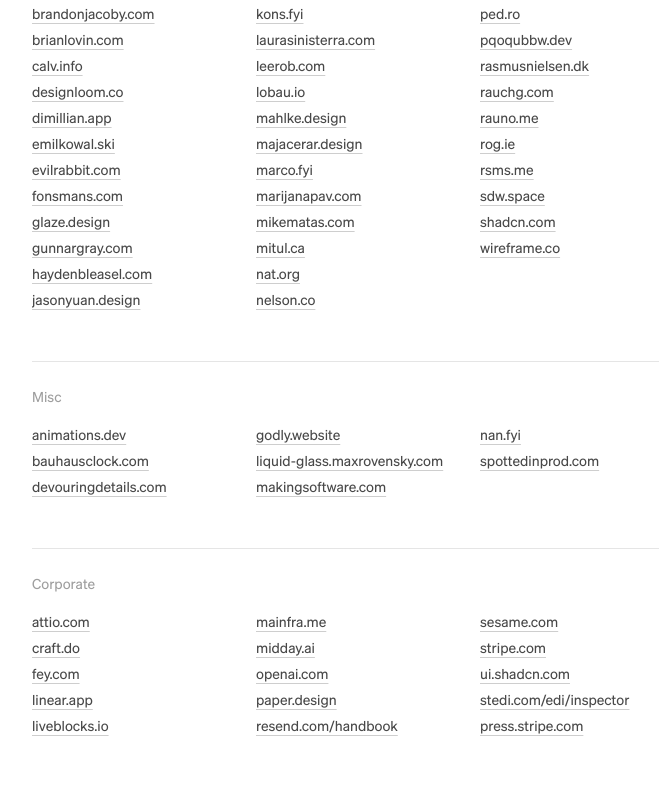
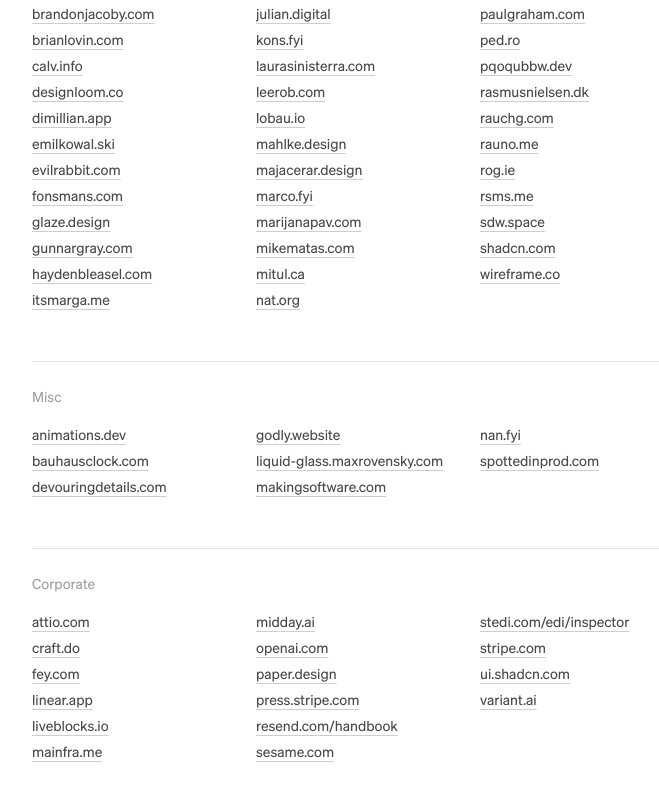
Before and after one commit to aa-io/site, a Next.js app: page /site in a window 1280 px wide. Shown: the part 300-1096 px from the top of the page, without its empty margins (267-926 px from the left). Built offline with nearby package versions, Linux system fonts and the light colour scheme.

Commit message:
add to list

```diff
--- a/data/inspiration.ts
+++ b/data/inspiration.ts
@@ -14,6 +14,7 @@
   'glaze.design',
   'gunnargray.com',
   'haydenbleasel.com',
+  'itsmarga.me',
   'jasonyuan.design',
   'jhey.dev',
   'jordan.cv',
@@ -68,12 +69,13 @@
   'midday.ai',
   'openai.com',
   'paper.design',
+  'press.stripe.com',
   'resend.com/handbook',
   'sesame.com',
+  'stedi.com/edi/inspector',
   'stripe.com',
   'ui.shadcn.com',
-  'stedi.com/edi/inspector',
-  'press.stripe.com',
+  'variant.ai',
 ];
 
 export const inspiration = {
```
